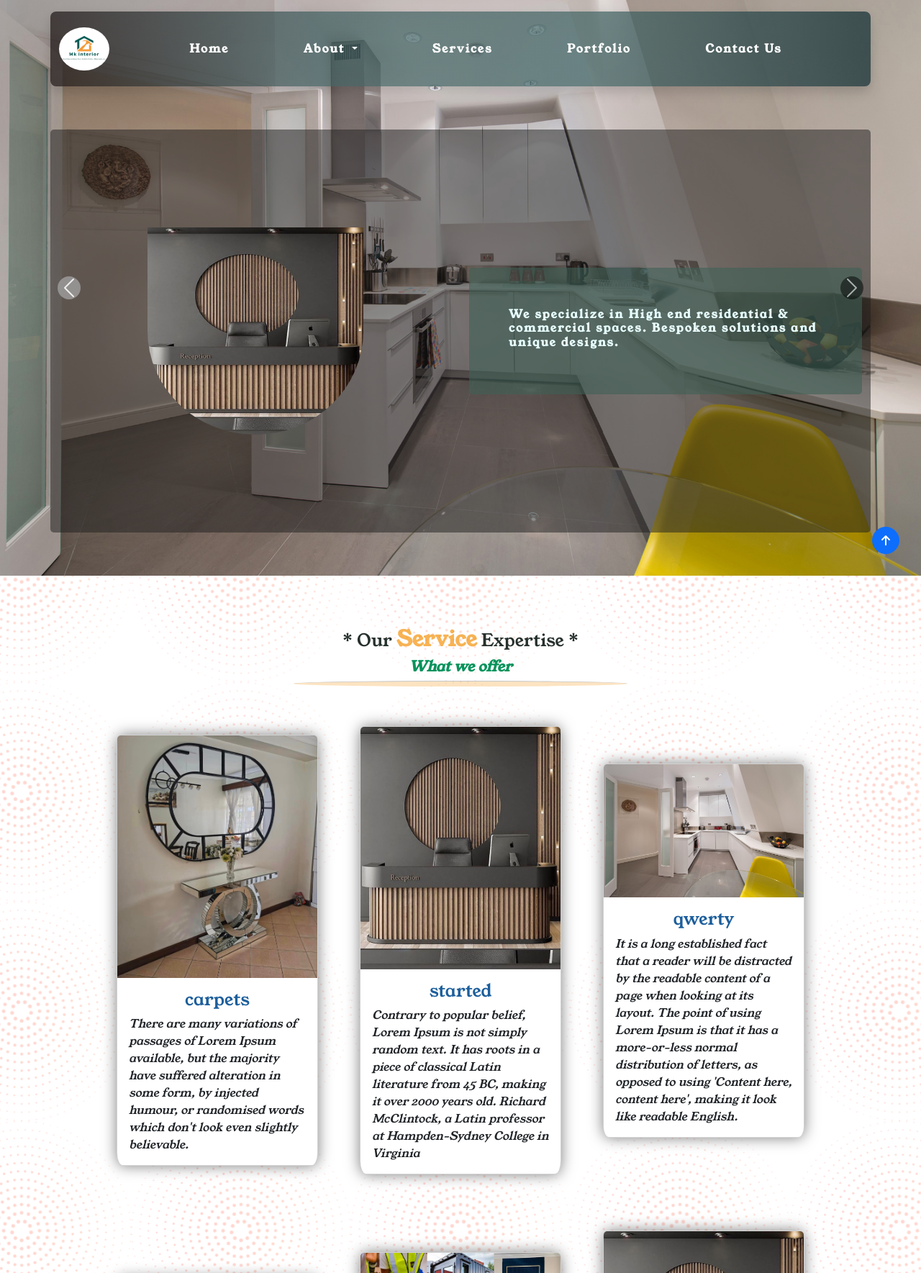
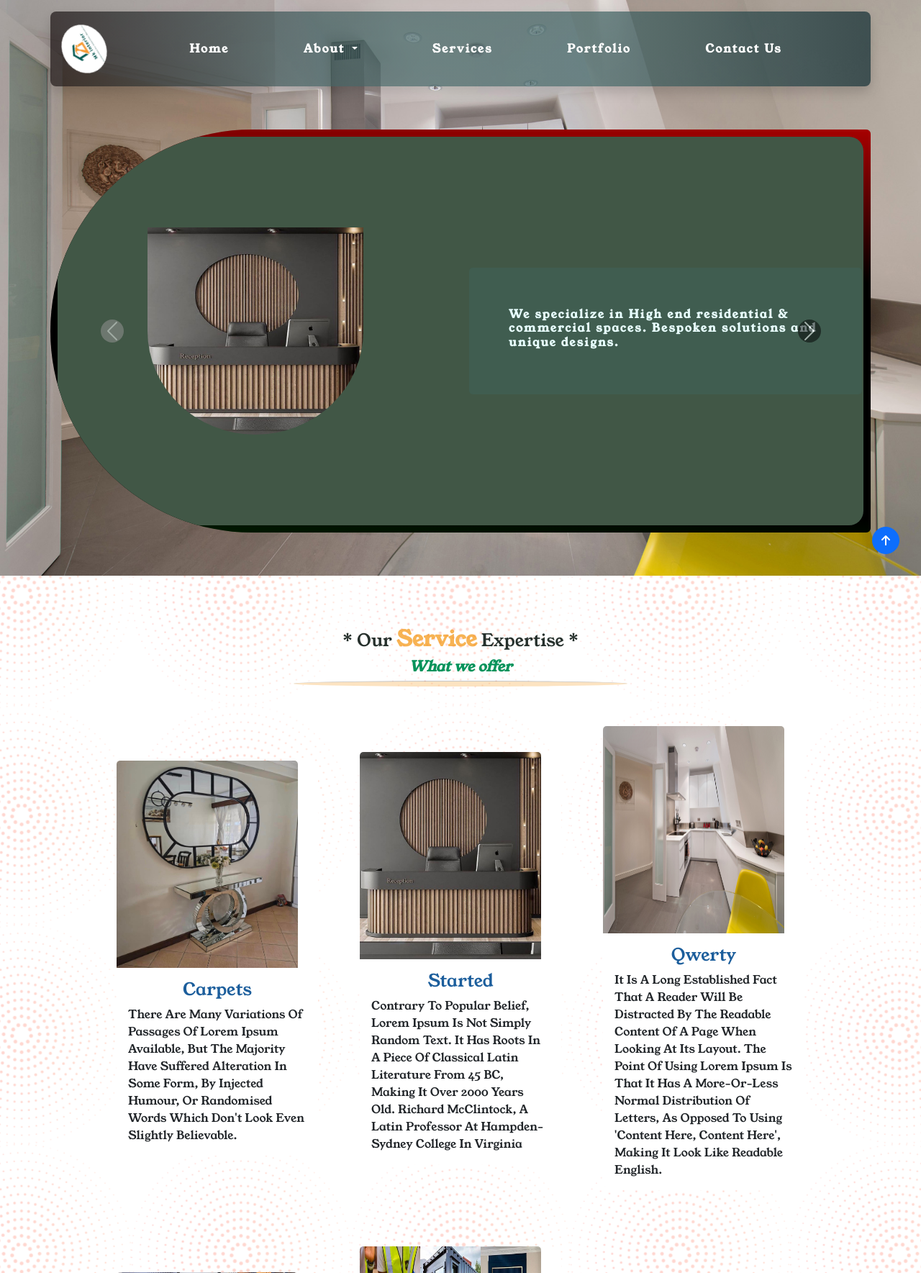
Before and after one commit to kavingojulius/Project-Main, a Django app: page /services in a window 1280 px wide. Shown: the top 1769 px of the page at 72% size. Run offline with Django 4.2, Linux system fonts and the light colour scheme; data comes from the database, SQL or seed files in the repository; some web fonts are replaced.

Commit message:
made some changes

```diff
--- a/static/css/style.css
+++ b/static/css/style.css
@@ -53,7 +53,7 @@ header {
   font-family: 'Young Serif', serif;
 }
 
-.card {
+/* .card {
   border-radius: 3%;
   box-shadow: 0 0 20px rgba(0, 0, 0, 0.5);
   transition: transform 0.8s ease, background-color 0.5s ease, box-shadow 0.5s ease;
@@ -72,7 +72,8 @@ header {
   text-align: center;
   color: rgb(13, 37, 34);
 
-}
+} */
+
 .section-header {
   padding-top :10px;
   padding-bottom :10px;
@@ -80,19 +81,19 @@ header {
   margin-bottom: 30px;
 }
 .work-container{
-  background-color: rgba(44, 78, 59, 0.2);
+  /* background-color: rgba(44, 78, 59, 0.2); */
   transition: transform 0.8s ease;
 }
 .work-container:hover{
-  background-color: rgba(44, 78, 59, 0.5);
+  /* background-color: rgba(44, 78, 59, 0.5); */
   transform: scale(0.95);
 }
 .video-work-container{
-  background-color: rgba(44, 78, 59, 0.2);
+  /* background-color: rgba(44, 78, 59, 0.2); */
   transition: transform 0.8s ease;
 }
 .video-work-container:hover{
-  background: linear-gradient(to right, rgb(26, 36, 38, 0.5), rgba(67, 90, 70, 0.3), rgb(65, 87, 70), rgba(15, 43, 49, 0.3));
+  /* background: linear-gradient(to right, rgb(26, 36, 38, 0.5), rgba(67, 90, 70, 0.3), rgb(65, 87, 70), rgba(15, 43, 49, 0.3)); */
   transform: scale(0.95);
 }
 
--- a/templates/base.html
+++ b/templates/base.html
@@ -65,13 +65,79 @@
             /* height: 100%; */
             background-color: rgba(0, 0, 0, 0.3); /* Adjust the alpha (last value) to control darkness */
           }
+          .hero-sec{
+            position: relative;
+            overflow: hidden;
+
+          }
+          .slide{
+            position: relative;
+            z-index: 3;
+          }
+          .hero-sec::after{
+            position: absolute;
+            content: '';
+            width: 150%;
+            height: 350%;
+            top: -25%;
+            left: -25%;
+            background: linear-gradient(white,rgb(25, 80, 102), rgb(255, 132, 0), green, rgb(0, 0, 0), black,red);
+
+            animation: rotateHero 13s infinite linear;
+          }
+          .hero-sec::before{
+            position: absolute;
+            content: '';
+            z-index: 2;
+            inset:10px;
+            background-color:rgb(65, 87, 70);
+            border-radius: 200px 20px 20px 200px;
+          }
+
+
+          .logo-rotate{
+            animation: autoRotate 10s infinite linear;
+          }
+          .logo-rotate:hover{
+            animation: none;
+          }
+          .animate-section{
+            animation: animateOnScroll linear;
+            animation-timeline: view();
+            animation-range: entry 0% cover 40%;
+          }
+          @keyframes rotateHero{
+            100%{
+              transform: rotate(360deg);
+            }
+          }
+
+          @keyframes autoRotate{
+            from{
+              transform: rotate(0deg);
+            }
+            to{
+              transform: rotate(360deg);
+            }
+          }
+
+          @keyframes animateOnScroll{
+            from{
+              opacity:0;
+              transform: translateX(-100px);
+            }
+            to{
+              opacity:1;
+              transform: translateX(0px);
+            }
+          }
 
           .start-content {
             /* background-color: rgba(9, 18, 16, 0.9); */
             border-radius: 2%;
             font-family: 'Young Serif', serif;
             font-weight:bold;
-            height: 70vh;
+            height: 70dvh;
             /* z-index: 2; */
             color: rgb(255, 255, 255);
           }
@@ -84,20 +150,16 @@
             background-size: cover; */
             /* background-repeat: ;  */
           }
-
-          .card {
-            border-radius: 3%;
-            box-shadow: 0 0 20px rgba(0, 0, 0, 0.5);
+          .card, .c-body {
+            border-radius: 13px;
+            border: none;
             transition: transform 0.8s ease, background-color 0.5s ease, box-shadow 0.5s ease;
             margin: 15px 5px 15px 5px;
-
           }
 
           .card:hover {
             transform: scale(0.95);
-            background-color: rgba(84, 106, 102, 0.4);
-            box-shadow: 0 0 10px rgba(0, 0, 0, 0.5);
-            /* color:azure; */
+            border-bottom: 2px double rgb(34, 59, 59);
           }
 
           .card-title{
@@ -112,19 +174,18 @@
             margin-bottom: 30px;
           }
           .work-container{
-            background-color: rgba(44, 78, 59, 0.2);
             transition: transform 0.8s ease;
           }
           .work-container:hover{
-            background-color: rgba(44, 78, 59, 0.5);
             transform: scale(0.95);
+            cursor: pointer;
+            box-shadow: 0px 0px 100px 10px rgb(19, 77, 64);
           }
           .video-work-container{
-            background-color: rgba(44, 78, 59, 0.2);
             transition: transform 0.8s ease;
           }
           .video-work-container:hover{
-            background: linear-gradient(to right, rgb(26, 36, 38, 0.5), rgba(67, 90, 70, 0.3), rgb(65, 87, 70), rgba(15, 43, 49, 0.3));
+            box-shadow: 0px 0px 100px 10px rgb(19, 77, 64);
             transform: scale(0.95);
           }
 
@@ -172,8 +233,11 @@
             border-radius:5px;
             padding:55px;
           }
-
-
+          #email-form{
+            background-color: rgba(217, 234, 230, 0.3);
+            border-radius: 15px;
+            padding:15px 0px;
+          }
 
           @media (max-width:992px) {
             .section-ab h4 ,h5 {
@@ -183,6 +247,7 @@
             .main{
               padding-top:20px;
             }
+
           }
 
           @media (max-width:768px) {
--- a/templates/components/header.html
+++ b/templates/components/header.html
@@ -3,7 +3,7 @@
 <nav class="navbar navbar-expand-md fixed-top shadow container rounded-3 mt-3">
     <div class="container align-items-center">
       <a class="navbar-brand text-white" href="{% url 'home' %}">
-        <img src="media/images/logo.jpg" width="70px" height="60px" alt="" style="border-radius: 50%;">
+        <img src="media/images/logo.jpg" class="logo-rotate" width="70px" height="60px" alt="" style="border-radius: 50%;">
       </a>
       <button class="navbar-toggler border-none" type="button" data-bs-toggle="offcanvas" data-bs-target="#offcanvasDarkNavbar" aria-controls="offcanvasDarkNavbar" aria-label="Toggle navigation">
         <span class="navbar-toggler-icon"></span>
@@ -51,7 +51,7 @@
     </div>
   </nav>
 
-  <header class="main-header" style="background-image:url('media/images/bbg.jpg');" data-aos="fade-up" data-aos-duration="2000">
+  <header class="main-header" style="background-image:url('media/images/bbg.jpg');">
 
         <div class="container">
 
@@ -63,7 +63,7 @@
             </div>
           </div>
           <!-- hero section -->
-          <div class="row d-flex start-content shadow-3 align-items-center" style="background-color: rgba(31, 31, 31, 0.5); padding-top:5px;padding-bottom:5px;border-radius:5px;">
+          <div class="row d-flex start-content shadow-3 align-items-center hero-sec" style="background-color: rgba(31, 31, 31, 0.2); padding-top:5px;padding-bottom:5px;border-radius:555px 12px 12px 555px ;">
               <div class="carousel slide" id="slide-demo" data-bs-wrap="true" data-bs-ride="carousel" >
                 <div class="carousel-inner">
 
@@ -102,9 +102,6 @@
 
                   {% endfor %}
                   </div>
-                </div>
-              </div>
-
                   <button class="carousel-control-prev" type="button"
                     data-bs-target="#slide-demo"
                     data-bs-slide="prev">
@@ -117,6 +114,10 @@
                       data-bs-slide="next">
                       <span class="carousel-control-next-icon" style="background-color: black; border-radius:50%;"></span>
                   </button>
+                </div>
+              </div>
+
+
 
           </div>
 
--- a/templates/mainpages/services.html
+++ b/templates/mainpages/services.html
@@ -22,10 +22,10 @@
 
             <div class="col-lg-3 col-md-4 col-sm-6">
               <div class="card c-body">
-                <img src="{{service.image.url}}" class="card-img-top" alt="...">
+                <img src="{{service.image.url}}" class="card-img-top abbt" alt="...">
                 <div class="card-body">
-                  <h4 class="card-title text-center" style="color:#1c5e9c;">{{service.name}}</h4>
-                  <p class="card-text" style="font-style:oblique;">{{service.description}}</p>
+                  <h4 class="card-title text-center" style="color:#1c5e9c;text-transform: capitalize;">{{service.name}}</h4>
+                  <p class="card-text" style="font-weight:normal;text-transform: capitalize;">{{service.description}}</p>
                 </div>
               </div>
             </div>
```
Also changed, not shown: templates/mainpages/home.html (+47 -7 lines). Lines whose indentation alone changed are shown as unchanged.
